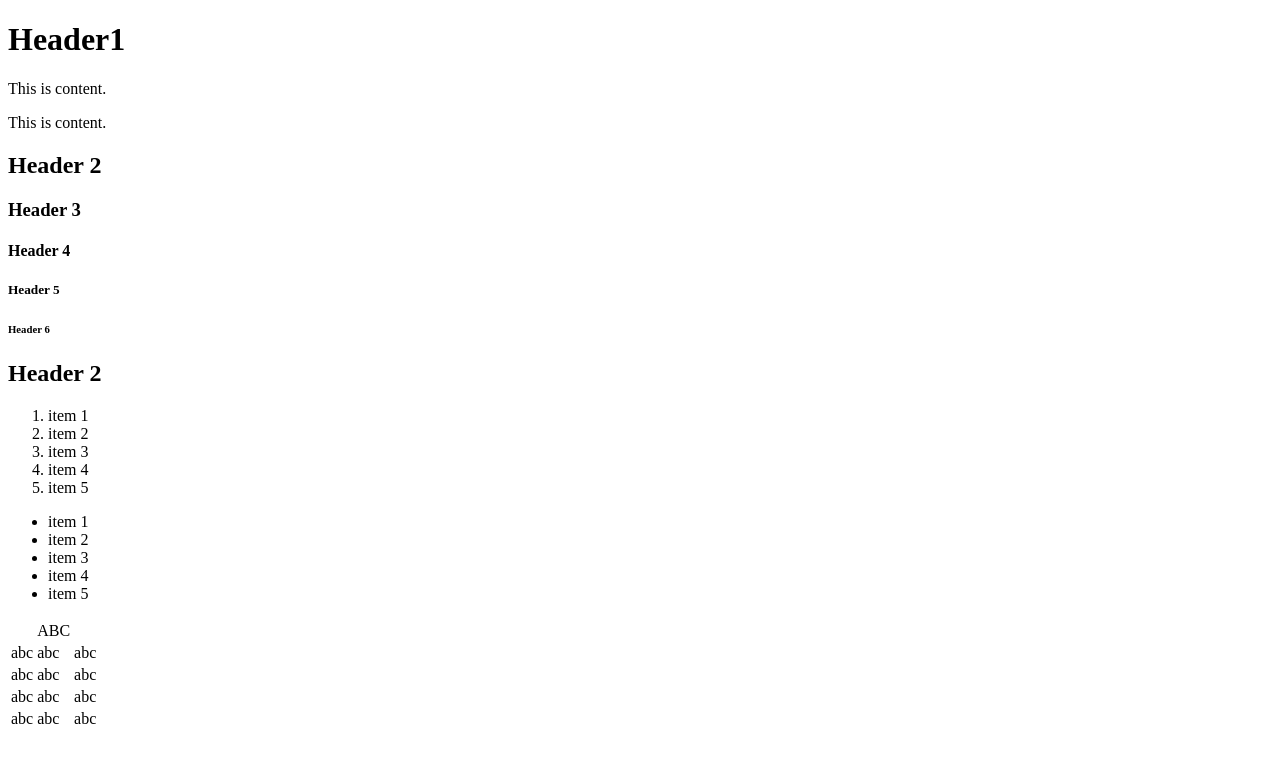
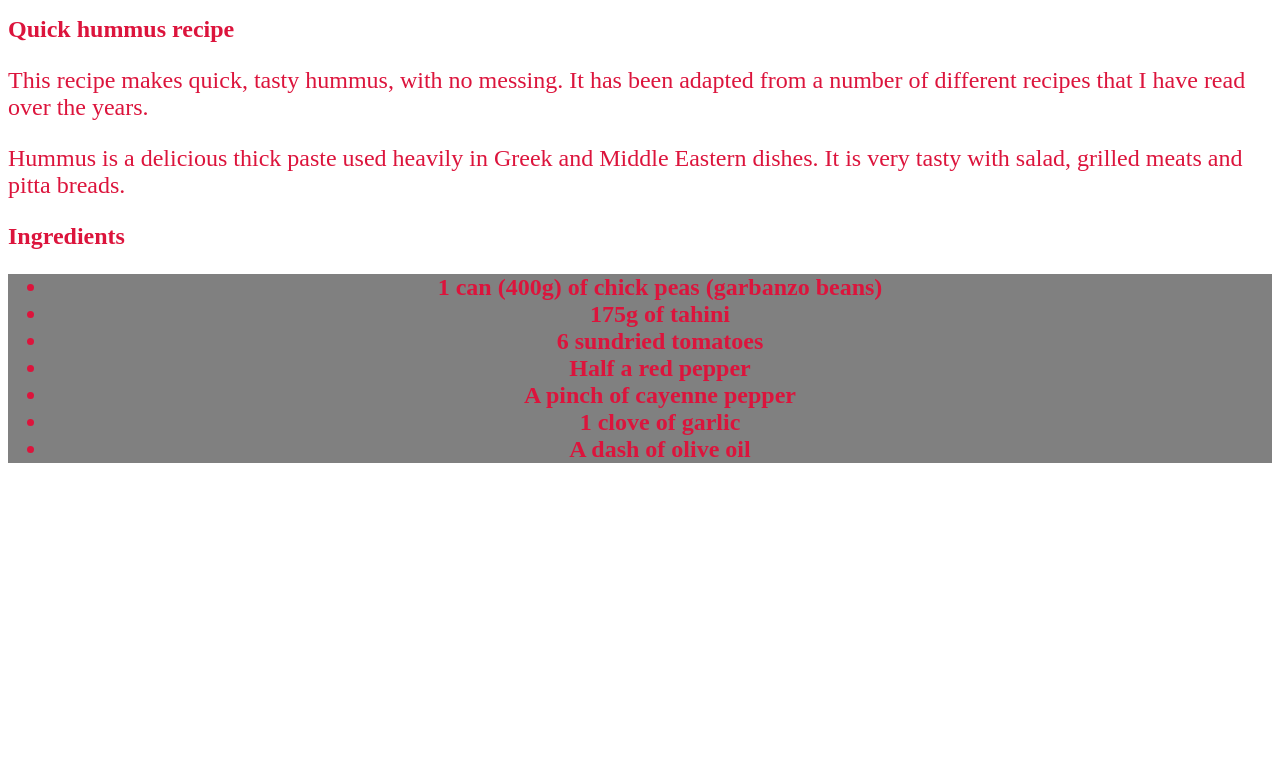
Before and after one commit to ProxyVT/simple-web, a plain HTML site: page Index.html in a window 1280 px wide. Drawn offline with Linux system fonts and the light colour scheme.

Commit message:
Update Index.html

```diff
--- a/Index.html
+++ b/Index.html
@@ -3,66 +3,31 @@
 <html>
     <head>
         <title>Quick hummus recipe</title>
+        <style>
+            *{
+                color: crimson;
+                font-size: x-large;
+            }
+        </style>
     </head>
 
     <body>
-        <div>
-            <h1>Header1</h1>
-            <p>This is content.</p>
-            <p>This is content.</p>
+        <div style="color: fuchsia;">
+            <h1>Quick hummus recipe</h1>
+            <p>This recipe makes quick, tasty hummus, with no messing. It has been adapted from a number of different recipes that I have read over the years.</p>
+            <p>Hummus is a delicious thick paste used heavily in Greek and Middle Eastern dishes. It is very tasty with salad, grilled meats and pitta breads.</p>
         </div>
         <div>
-            <h2>Header 2</h2>
-            <h3>Header 3</h3>
-            <h4>Header 4</h4>
-            <h5>Header 5</h5>
-            <h6>Header 6</h6>
-        </div>
-        <div>
-            <h2>Header 2</h2>
-            <ol>
-                <li>item 1</li>
-                <li>item 2</li>
-                <li>item 3</li>
-                <li>item 4</li>
-                <li>item 5</li>
-            </ol>
-            <ul>
-                <li>item 1</li>
-                <li>item 2</li>
-                <li>item 3</li>
-                <li>item 4</li>
-                <li>item 5</li>
-            </ul>
-        </div>
-
-        <div>
-            <table>
-                <th>
-                    <td>ABC</td>
-                </th>
-                <tr>
-                    <td>abc</td>
-                    <td>abc</td>
-                    <td>abc</td>
-                </tr>
-                <tr>
-                    <td>abc</td>
-                    <td>abc</td>
-                    <td>abc</td>
-                </tr>
-                <tr>
-                    <td>abc</td>
-                    <td>abc</td>
-                    <td>abc</td>
-                </tr>
-                <tr>
-                    <td>abc</td>
-                    <td>abc</td>
-                    <td>abc</td>
-                </tr>
-            </table>
-        </div>
+            <h2>Ingredients<h2>
+        <ul style="background: gray; text-align: center;">
+            <li>1 can (400g) of chick peas (garbanzo beans)</li>
+            <li>175g of tahini</li>
+            <li>6 sundried tomatoes</li>
+            <li>Half a red pepper</li>
+            <li>A pinch of cayenne pepper</li>
+            <li>1 clove of garlic</li>
+            <li>A dash of olive oil</li>
+        <ul>
 
     </body>
 
```
